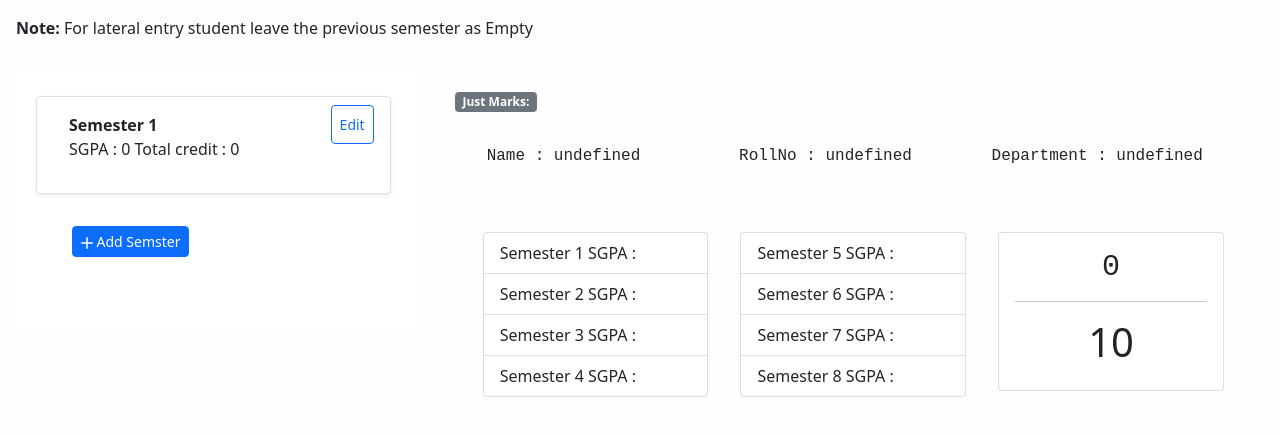
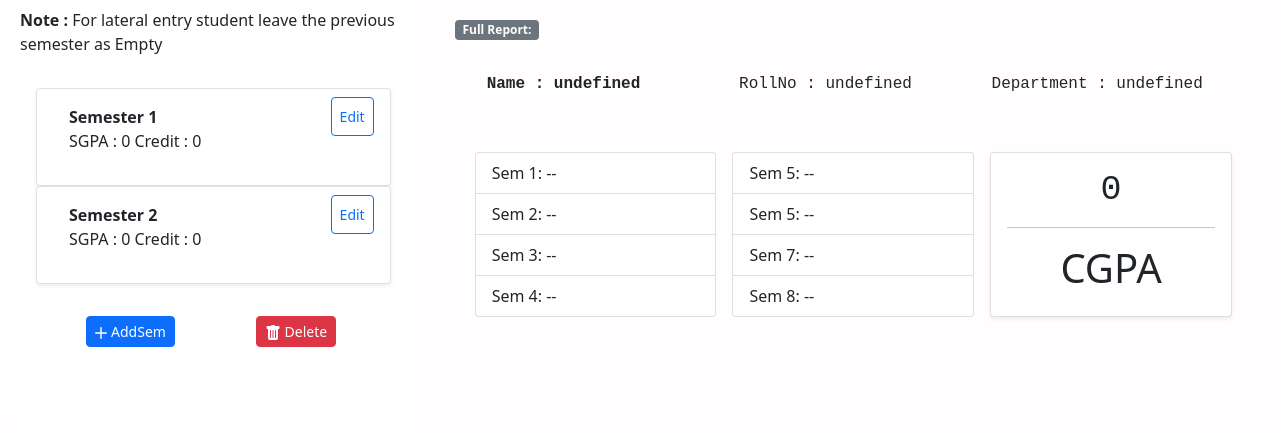
Before and after one commit to dev-udhayakumar/CGPA_Calculator, a plain HTML site: page calculate.html in a window 1280 px wide. Drawn offline with nearby package versions, Linux system fonts and the light colour scheme.

Commit message:
stable.1.0

```diff
--- a/calculate.html
+++ b/calculate.html
@@ -10,12 +10,15 @@
     <link rel="icon" href="Images/cal_icon.png" type="image/gif" sizes="16x16">
   </head>
 <body id="body">
-   <p class="p-3" id ="h"><b>Note:</b> For lateral entry student leave the previous semester as Empty</p>
-   <div class="container-fluid">
+
+   <div class="container-fluid" >
     <div class="row">
       <div class="col-lg-4">
-        <div class="container-sm p-2 rounded "  style="background: rgb(255, 255, 255);" >
-          <ol class="list-group list-group p-3" id="hi" >
+
+        <div class="container-sm p-2 rounded "   style="background: rgb(255, 255, 255);" >
+          <p><span style="font-weight: bold;">Note : </span>  For lateral entry student leave the previous semester as Empty </p>
+
+          <ol class="list-group list-group p-3"  id="hi" >
           </ol>
           <center class="mb-5">
             <div class="container-sm mb-3 rounded">
@@ -24,11 +27,11 @@
                   <button type="button" onclick="AddNewSem()" class="btn btn-sm btn-primary rounded " id = "bt">
                     <svg xmlns="http://www.w3.org/2000/svg" width="12" height="12" fill="currentColor" class="bi bi-plus-lg" viewBox="0 0 16 16">
                       <path d="M8 0a1 1 0 0 1 1 1v6h6a1 1 0 1 1 0 2H9v6a1 1 0 1 1-2 0V9H1a1 1 0 0 1 0-2h6V1a1 1 0 0 1 1-1z"/>
-                    </svg>  Add Semster
+                    </svg>  AddSem
               </button>
                 </div>
                 <div class="col-6">
-                  <button type="button"  data-bs-toggle="modal" style="display: none;" data-bs-target="#exampleModal"  class="btn btn-sm btn-outline-danger rounded" id = "bt2">
+                  <button type="button"  data-bs-toggle="modal" style="display: none;" data-bs-target="#exampleModal"  class="btn btn-sm btn-danger rounded" id = "bt2">
                     <svg xmlns="http://www.w3.org/2000/svg" width="16" height="16" fill="currentColor" class="bi bi-trash-fill" viewBox="0 0 16 16">
                       <path d="M2.5 1a1 1 0 0 0-1 1v1a1 1 0 0 0 1 1H3v9a2 2 0 0 0 2 2h6a2 2 0 0 0 2-2V4h.5a1 1 0 0 0 1-1V2a1 1 0 0 0-1-1H10a1 1 0 0 0-1-1H7a1 1 0 0 0-1 1H2.5zm3 4a.5.5 0 0 1 .5.5v7a.5.5 0 0 1-1 0v-7a.5.5 0 0 1 .5-.5zM8 5a.5.5 0 0 1 .5.5v7a.5.5 0 0 1-1 0v-7A.5.5 0 0 1 8 5zm3 .5v7a.5.5 0 0 1-1 0v-7a.5.5 0 0 1 1 0z"/>
                     </svg> Delete
@@ -54,11 +57,11 @@
       </div>
       <div class="col-lg-8 ">
         <div class="container-sm p-3 ">
-          <span class="badge bg-secondary">Just Marks:</span>
+          <span class="badge bg-secondary">Full Report:</span>
           <div class="container-sm p-3 ">
-              <div class="row p-3">
+              <div class="row p-3 rounded" >
                 <div class="col-md-4">
-                  <p id="nametag" style="font-family: 'Courier New', Courier, monospace;"></p>
+                  <p id="nametag" style="font-family: 'Courier New', Courier, monospace; font-weight: bold;"></p>
                 </div>
                 <div class="col-md-4">
                   <P id="rolltag" style="font-family: 'Courier New', Courier, monospace;"></P>
@@ -69,32 +72,32 @@
               </div>
           </div>
           <div class="container-xxl">
-            <div class="row">
-              <div class="col-md-4 p-3">
+            <div class="row  rounded">
+              <div class="col-md-4 p-2">
+                <ul class="list-group  " style="background: transparent;">
+
+                  <li class="list-group-item" id="p1" >Sem 1:  --</li>
+                  <li class="list-group-item" id= "p2" >Sem 2:  --</li>
+                  <li class="list-group-item" id= "p3">Sem 3:  --</li>
+                  <li class="list-group-item" id= "p4">Sem 4:  --</li>
+                </ul>
+              </div>
+              <div class="col-md-4 p-2 ">
                 <ul class="list-group">
 
-                  <li class="list-group-item">Semester 1  SGPA :</li>
-                  <li class="list-group-item">Semester 2  SGPA :</li>
-                  <li class="list-group-item">Semester 3  SGPA :</li>
-                  <li class="list-group-item">Semester 4  SGPA :</li>
+                  <li class="list-group-item"id= "p5" >Sem 5:  --</li>
+                  <li class="list-group-item"id= "p6" >Sem 5:  --</li>
+                  <li class="list-group-item"id= "p7" >Sem 7:  --</li>
+                  <li class="list-group-item"id= "p8">Sem 8:  --</li>
                 </ul>
               </div>
-              <div class="col-md-4 p-3">
-                <ul class="list-group">
-
-                  <li class="list-group-item">Semester 5  SGPA :</li>
-                  <li class="list-group-item">Semester 6  SGPA :</li>
-                  <li class="list-group-item">Semester 7  SGPA :</li>
-                  <li class="list-group-item">Semester 8  SGPA :</li>
-                </ul>
-              </div>
-              <div class="col-md-4 p-3">
-                <div class="card " >
+              <div class="col-md-4 p-2">
+                <div class="card shadow-sm " >
                   <div class="card-body">
 
-                    <center><h2 style="font-size: 30px; font-family:monospace"><span id = "totcgpa">0<span></h2></center>
+                    <center><h2 style="font-size: 35px; font-family:monospace"><span id = "totcgpa">0<span></h2></center>
                       <hr>
-                      <center><h1>10</h1></center>
+                      <center><h1>CGPA</h1></center>
 
                   </div>
                 </div>
--- a/src/Math.js
+++ b/src/Math.js
@@ -12,7 +12,8 @@ function sum(l,m){
     }
     sgpa = gp / cred;
     fsgpa = sgpa.toFixed(2);
-    document.getElementById("p1" + l).innerHTML = "SGPA : " + fsgpa + " Total credit : " +cred;
+    document.getElementById("p1" + l).innerHTML = "SGPA : " + fsgpa + ".Credits : " +cred;
+    document.getElementById("p" + l).innerHTML = " Sem " + l+ ":  SGPA : " + fsgpa + "   Credits : " +cred;
     z = l - 1
     scgpa[z] = gp;
     credit[z] = cred
--- a/src/Semester.js
+++ b/src/Semester.js
@@ -3,6 +3,7 @@ document.getElementById("rolltag").innerHTML = "RollNo : " + localStorage['keyro
 document.getElementById("deptag").innerHTML = "Department : " + localStorage['keydept'];
 
 var a = 1;
+AddNewSem();
 AddNewSem();
 function AddNewSem(){
     var li = document.createElement("li");
@@ -34,7 +35,7 @@ function AddNewSem(){
           p1.setAttribute("id",p1id);
           p1.setAttribute("class" ,"fs-6 text-dark");
           document.getElementById(div1id).appendChild(p1);
-          document.getElementById(p1id).innerHTML ="SGPA : " + 0 + " Total credit : " + 0;
+          document.getElementById(p1id).innerHTML ="SGPA : " + 0 + " Credit : " + 0;
         }
       }
       function Editbtn(){
@@ -180,12 +181,7 @@ function AddNewSem(){
                   document.getElementById(trHeadid).appendChild(thno);
                   document.getElementById(thnoid).innerHTML = "#";
 
-                  var thsub = document.createElement("th");
-                  var thsubid = "thsubid" + a;
-                  thsub.setAttribute("id",thsubid);
-                  thsub.setAttribute("sope","col");
-                  document.getElementById(trHeadid).appendChild(thsub);
-                  document.getElementById(thsubid).innerHTML = "Subject";
+
 
                   var thGa = document.createElement("th");
                   var thGaid = "thGaid" + a;
@@ -246,6 +242,10 @@ function AddNewSem(){
     var del2 = document.getElementById(mod);
     del2.remove();
     del.remove();
+    k= b-1;
+    scgpa[k] = 0;
+    credit[k] = 0;
+    document.getElementById("p" + b).innerHTML = "Sem "+b+": -- " ;
     a = a - 1;
     if (a > 2){
         document.getElementById("bt2").style.display = "block";
@@ -256,6 +256,7 @@ function AddNewSem(){
   if (a <= 8){
     document.getElementById("bt").style.display = "block";
   }
+
   }
   function tr(a,i){
 
@@ -270,25 +271,12 @@ function AddNewSem(){
     thnof.setAttribute("id",thbodyid);
     thnof.setAttribute("sope","row");
     document.getElementById(trbodyid).appendChild(thnof);
-    document.getElementById(thbodyid).innerHTML = i;
-    subject();
+    document.getElementById(thbodyid).innerHTML = i + ".Sub";
+
     grade();
     credit();
 
-    function subject(){
-      var tdsub = document.createElement("td");
-      var tdsubid = "tdsubid" + a + i;
-      tdsub.setAttribute("id",tdsubid);
-      document.getElementById(trbodyid).appendChild(tdsub);
 
-      var subinput = document.createElement("input");
-      var subinputid = "subinputid" + a + i ;
-      subinput.setAttribute("id",subinputid);
-      subinput.setAttribute("type","text");
-      subinput.setAttribute("class","form-control");
-      subinput.setAttribute("placeholder","subject");
-      document.getElementById(tdsubid).appendChild(subinput);
-    }
 
     function grade(){
       var tdgd = document.createElement("td");
@@ -311,7 +299,7 @@ function AddNewSem(){
         gdoption0.setAttribute("value","0");
         gdoption0.setAttribute("id",gdoption0id);
         document.getElementById(gdinputid).appendChild(gdoption0);
-        document.getElementById(gdoption0id).innerHTML = "Grade or GP";
+        document.getElementById(gdoption0id).innerHTML = "Grade";
 
         var gdoption1 = document.createElement("option");
         gdoption1id = "gdoption1id" + a + i;
--- /dev/null
+++ b/src/ex.html
@@ -0,0 +1,51 @@
+<!DOCTYPE html>
+<html lang="en">
+<head>
+    <meta charset="UTF-8">
+    <meta http-equiv="X-UA-Compatible" content="IE=edge">
+    <meta name="viewport" content="width=device-width, initial-scale=1.0">
+    <title>Document</title>
+    <link href="https://cdn.jsdelivr.net/npm/bootstrap@5.0.1/dist/css/bootstrap.min.css" rel="stylesheet" integrity="sha384-+0n0xVW2eSR5OomGNYDnhzAbDsOXxcvSN1TPprVMTNDbiYZCxYbOOl7+AMvyTG2x" crossorigin="anonymous">
+</head>
+<body>
+    <nav id="navbar-example2" class="navbar navbar-light bg-light px-3">
+        <a class="navbar-brand" href="#">Navbar</a>
+        <ul class="nav nav-pills">
+          <li class="nav-item">
+            <a class="nav-link" href="#scrollspyHeading1">First</a>
+          </li>
+          <li class="nav-item">
+            <a class="nav-link" href="#scrollspyHeading2">Second</a>
+          </li>
+          <li class="nav-item dropdown">
+            <a class="nav-link dropdown-toggle" data-bs-toggle="dropdown" href="#" role="button" aria-expanded="false">Dropdown</a>
+            <ul class="dropdown-menu">
+              <li><a class="dropdown-item" href="#scrollspyHeading3">Third</a></li>
+              <li><a class="dropdown-item" href="#scrollspyHeading4">Fourth</a></li>
+              <li><hr class="dropdown-divider"></li>
+              <li><a class="dropdown-item" href="#scrollspyHeading5">Fifth</a></li>
+            </ul>
+          </li>
+        </ul>
+      </nav>
+      <div data-bs-spy="scroll" data-bs-target="#navbar-example2" data-bs-offset="0" class="scrollspy-example" tabindex="0">
+        <h4 id="scrollspyHeading1">First heading</h4>
+        <p>...</p>
+        <h4 id="scrollspyHeading2">Second heading</h4>
+        <p>...</p>
+        <h4 id="scrollspyHeading3">Third heading</h4>
+        <p>...</p>
+        <h4 id="scrollspyHeading4">Fourth heading</h4>
+        <p>...</p>
+        <h4 id="scrollspyHeading5">Fifth heading</h4>
+        <p>...</p>
+      </div>
+      <script src="https://cdn.jsdelivr.net/npm/bootstrap@5.0.1/dist/js/bootstrap.bundle.min.js" integrity="sha384-gtEjrD/SeCtmISkJkNUaaKMoLD0//ElJ19smozuHV6z3Iehds+3Ulb9Bn9Plx0x4" crossorigin="anonymous"></script>
+      <script src="https://cdn.jsdelivr.net/npm/@popperjs/core@2.9.2/dist/umd/popper.min.js" integrity="sha384-IQsoLXl5PILFhosVNubq5LC7Qb9DXgDA9i+tQ8Zj3iwWAwPtgFTxbJ8NT4GN1R8p" crossorigin="anonymous"></script>
+      <script>
+      var scrollSpy = new bootstrap.ScrollSpy(document.body, {
+        target: '#navbar-example'
+      })</script>
+      <script src="https://cdn.jsdelivr.net/npm/bootstrap@5.0.1/dist/js/bootstrap.min.js" integrity="sha384-Atwg2Pkwv9vp0ygtn1JAojH0nYbwNJLPhwyoVbhoPwBhjQPR5VtM2+xf0Uwh9KtT" crossorigin="anonymous"></script>
+</body>
+</html>
--- a/style.css
+++ b/style.css
@@ -5,7 +5,7 @@ body{
     background-color: rgb(255, 253, 253);
 }
 
-#id2,#id3,#id4,#id5,#id6,#id7,#id8{
+#id3,#id4,#id5,#id6,#id7,#id8{
 
     animation: slide-up 0.4s linear forwards;
 
```
Also changed, not shown: index.html (+1 -1 lines).
